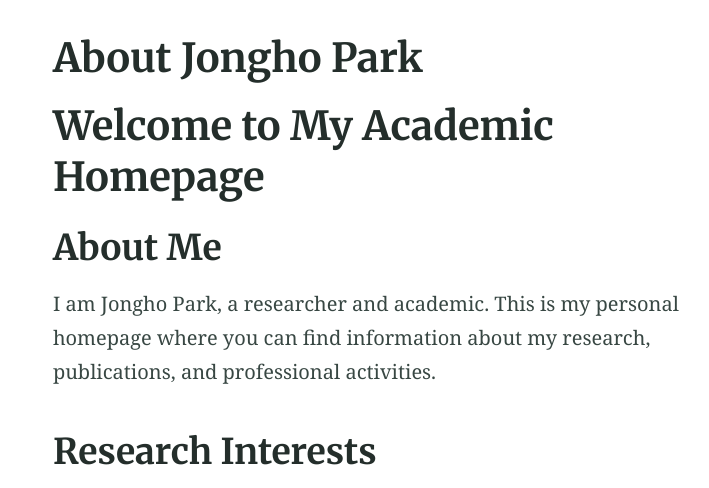
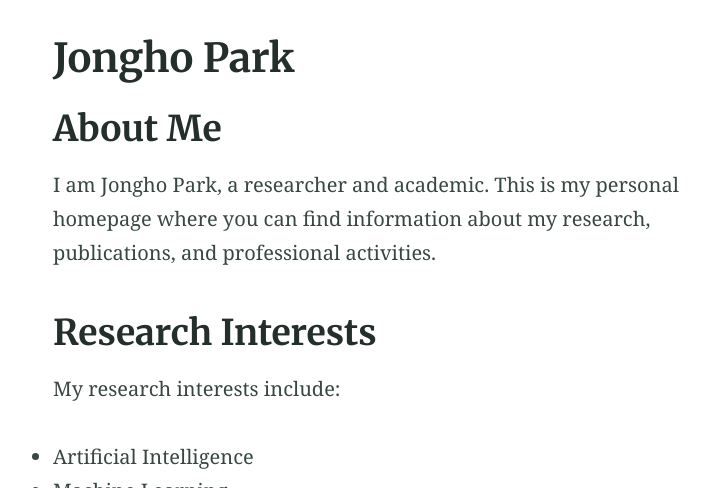
Before and after one commit to pjhbest0428/pjhbest0428.github.io, a Jekyll site: the page built from index.md, in a window 1280 px wide and 900 px high, cut to the strip 412-900 px from the top of the window. Shown: the whole strip, without its empty margins (230-939 px from the left). Built offline with Jekyll 4.4.1, drawn with Linux system fonts in a browser that asks for light colours.

Commit message:
modify whole frameworks

```diff
--- a/index.md
+++ b/index.md
@@ -1,13 +1,11 @@
 ---
-title: About Jongho Park
+title: Jongho Park
 feature_text: |
   ## Jongho Park
   Researcher & Academic
 feature_image: "https://picsum.photos/1300/400?image=989"
 excerpt: "Welcome to Jongho Park's academic homepage"
 ---
-
-# Welcome to My Academic Homepage
 
 ## About Me
 
```
